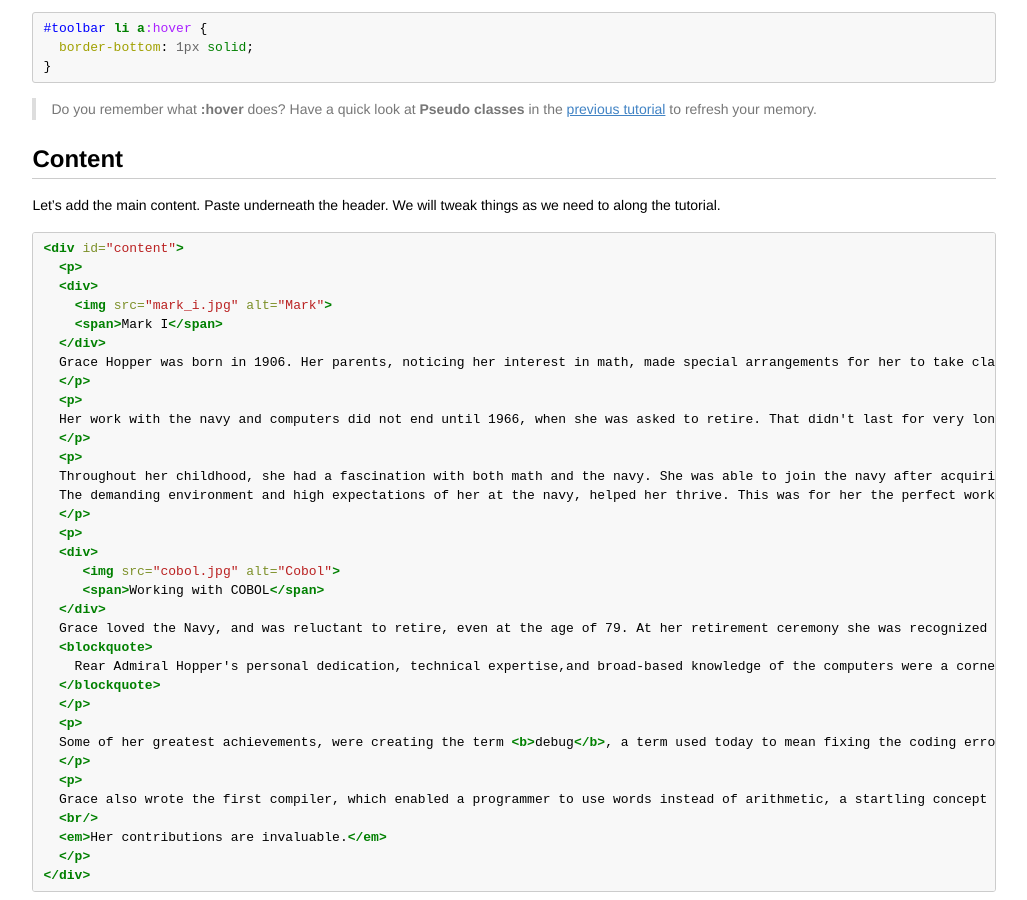
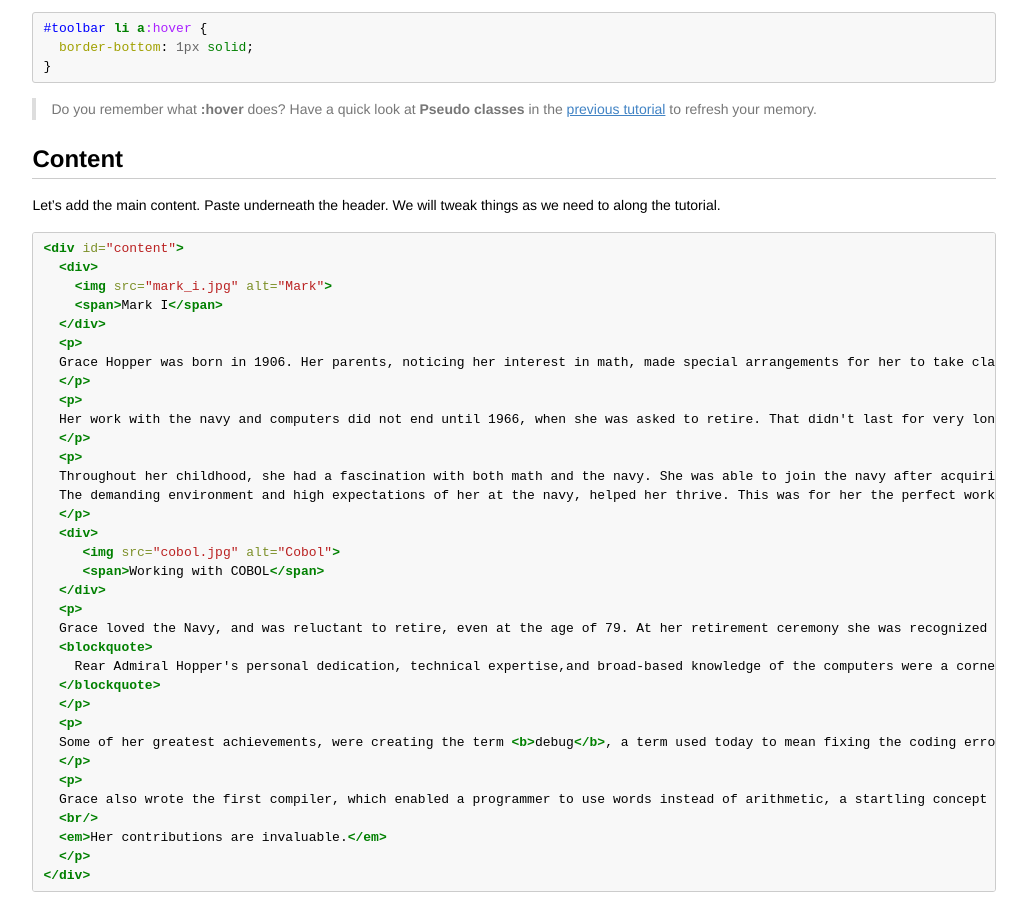
Before and after one commit to codebar/tutorials, a Jekyll site: the page built from html/lesson4/tutorial.md, in a window 1280 px wide and 900 px high, scrolled down 3842 px. Shown: the whole window, without its empty margins (126-1153 px from the left). Built offline with Jekyll 4.4.1, drawn with Linux system fonts in a browser that asks for light colours.

Commit message:
HTML Lesson 4: Move Image divs outside of P tags

````diff
--- a/html/lesson4/tutorial.md
+++ b/html/lesson4/tutorial.md
@@ -236,11 +236,11 @@ Let's add the main content. Paste underneath the header. We will tweak things as
 
 ```html
 <div id="content">
-  <p>
   <div>
     <img src="mark_i.jpg" alt="Mark">
     <span>Mark I</span>
   </div>
+  <p>
   Grace Hopper was born in 1906. Her parents, noticing her interest in math, made special arrangements for her to take classes reserved for boys in school. She received a Bachelors deegree in Mathematics and  physics from Vassar college and then moved onto Yale, where she did her Masters deegree in Math. She continued her education and begun a teaching career at Vassar. When she received her PhD she joined the navy, where she was assigned to work in the Bureau of Ordinance computation project at Harvard university. There, she became part of the programming team, who works on the Mark I; the first computer ever made.
   </p>
   <p>
@@ -250,11 +250,11 @@ Let's add the main content. Paste underneath the header. We will tweak things as
   Throughout her childhood, she had a fascination with both math and the navy. She was able to join the navy after acquiring waivers for the weight and age requirements, and rapidly climbed the ranks. By the time she started working on the Mark I, she was already a lieutenant.
   The demanding environment and high expectations of her at the navy, helped her thrive. This was for her the perfect work environment. She was also the one who wrote the operating manual for the Mark I. In 1949, she left the navy to continue working with computers, and returned back in 1967 to teach young people about them. She loved teaching about computers as much as she loved working with them. Young people for her were the future.
   </p>
-  <p>
   <div>
      <img src="cobol.jpg" alt="Cobol">
      <span>Working with COBOL</span>
   </div>
+  <p>
   Grace loved the Navy, and was reluctant to retire, even at the age of 79. At her retirement ceremony she was recognized for all she contributed, and received the Distinguished Service Medal of the Defense Department, the department's highest honor, and a citation which stated
   <blockquote>
     Rear Admiral Hopper's personal dedication, technical expertise,and broad-based knowledge of the computers were a cornerstone of the navy's continuing development of Information Systems technology. She is one of the Navy's most effective public speakers and a sought-after adviser on the subject of automatic data processing.
````
